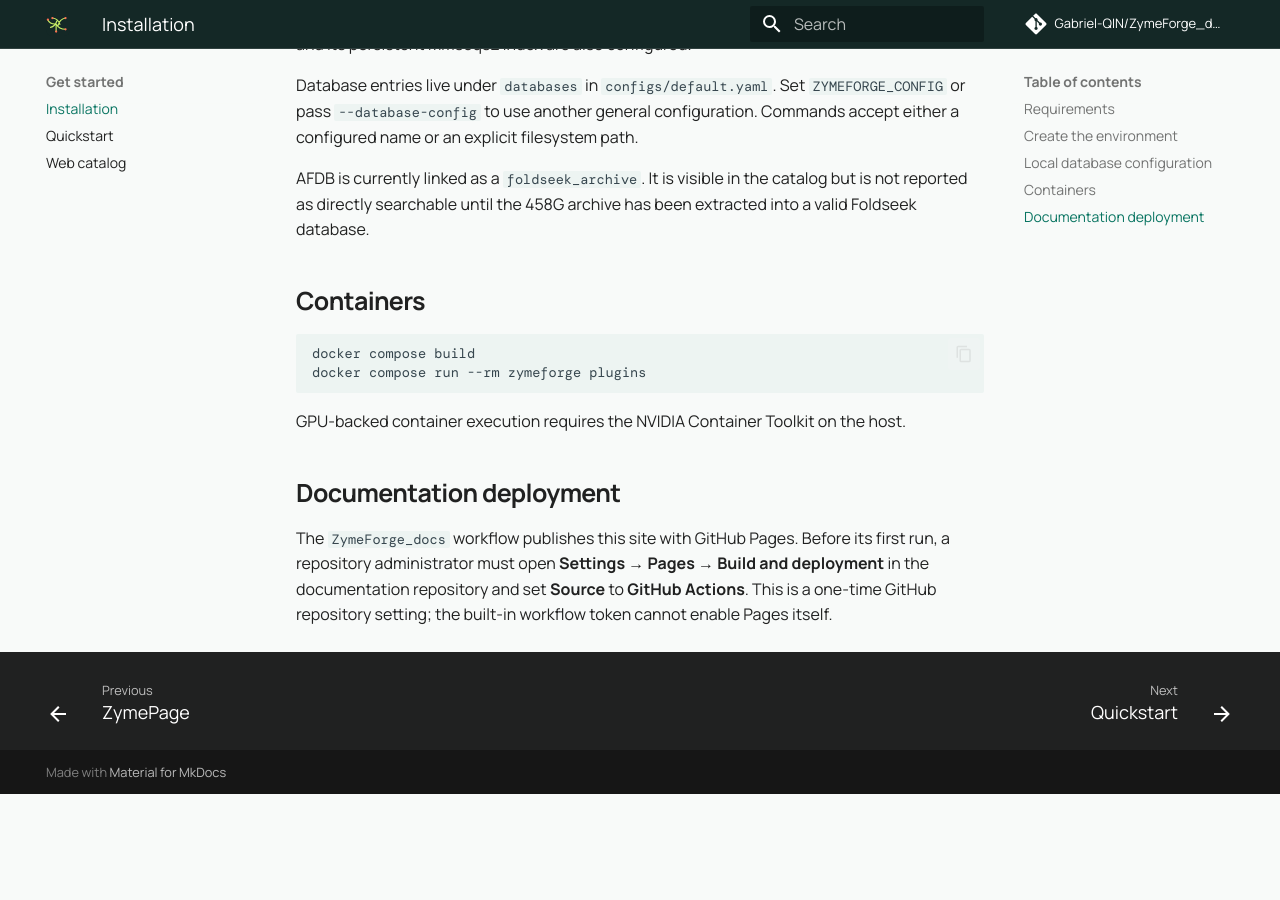
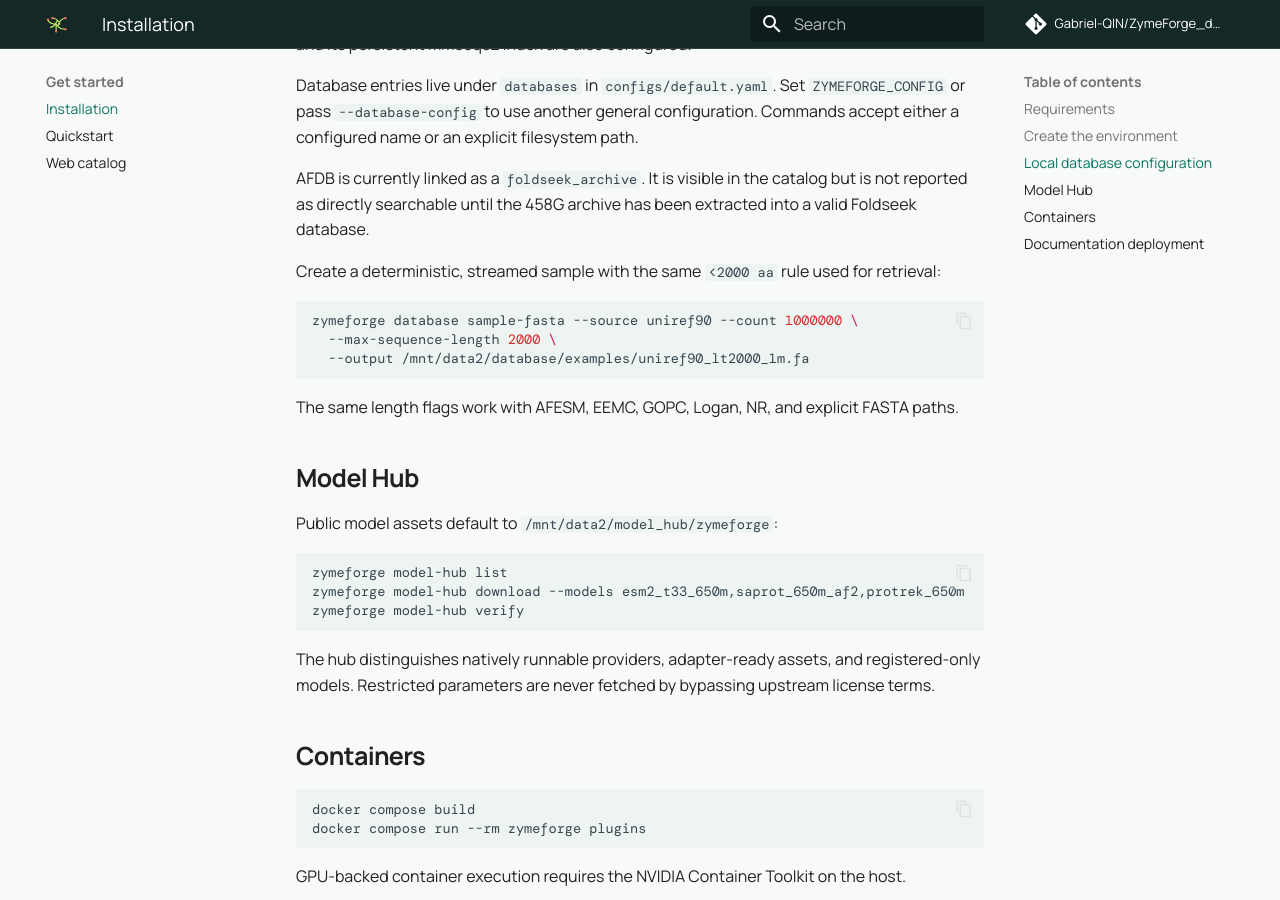
Before and after one commit to Gabriel-QIN/ZymeForge_docs, an MkDocs documentation site: the page built from docs/getting-started/installation.md, in a window 1280 px wide and 900 px high, scrolled down 1212 px. Built offline with MkDocs 1.6.1 and Material for MkDocs 9.7.7, drawn with Linux system fonts in a browser that asks for light colours; comment, search, counter and statistics services are not loaded; before the commit the page ends 2006 px from its top, so only the background shows below that.

Commit message:
Document retrieval length filters and model hub

````diff
--- a/docs/getting-started/installation.md
+++ b/docs/getting-started/installation.md
@@ -53,6 +53,29 @@ AFDB is currently linked as a `foldseek_archive`. It is visible in the catalog b
 reported as directly searchable until the 458G archive has been extracted into a valid
 Foldseek database.
 
+Create a deterministic, streamed sample with the same `<2000 aa` rule used for retrieval:
+
+```bash
+zymeforge database sample-fasta --source uniref90 --count 1000000 \
+  --max-sequence-length 2000 \
+  --output /mnt/data2/database/examples/uniref90_lt2000_1m.fa
+```
+
+The same length flags work with AFESM, EEMC, GOPC, Logan, NR, and explicit FASTA paths.
+
+## Model Hub
+
+Public model assets default to `/mnt/data2/model_hub/zymeforge`:
+
+```bash
+zymeforge model-hub list
+zymeforge model-hub download --models esm2_t33_650m,saprot_650m_af2,protrek_650m
+zymeforge model-hub verify
+```
+
+The hub distinguishes natively runnable providers, adapter-ready assets, and registered-only
+models. Restricted parameters are never fetched by bypassing upstream license terms.
+
 ## Containers
 
 ```bash
````
Also changed, not shown: docs/reference/cli.md (+3 -0 lines), docs/workflows/similarity-retrieval.md (+10 -3 lines).
